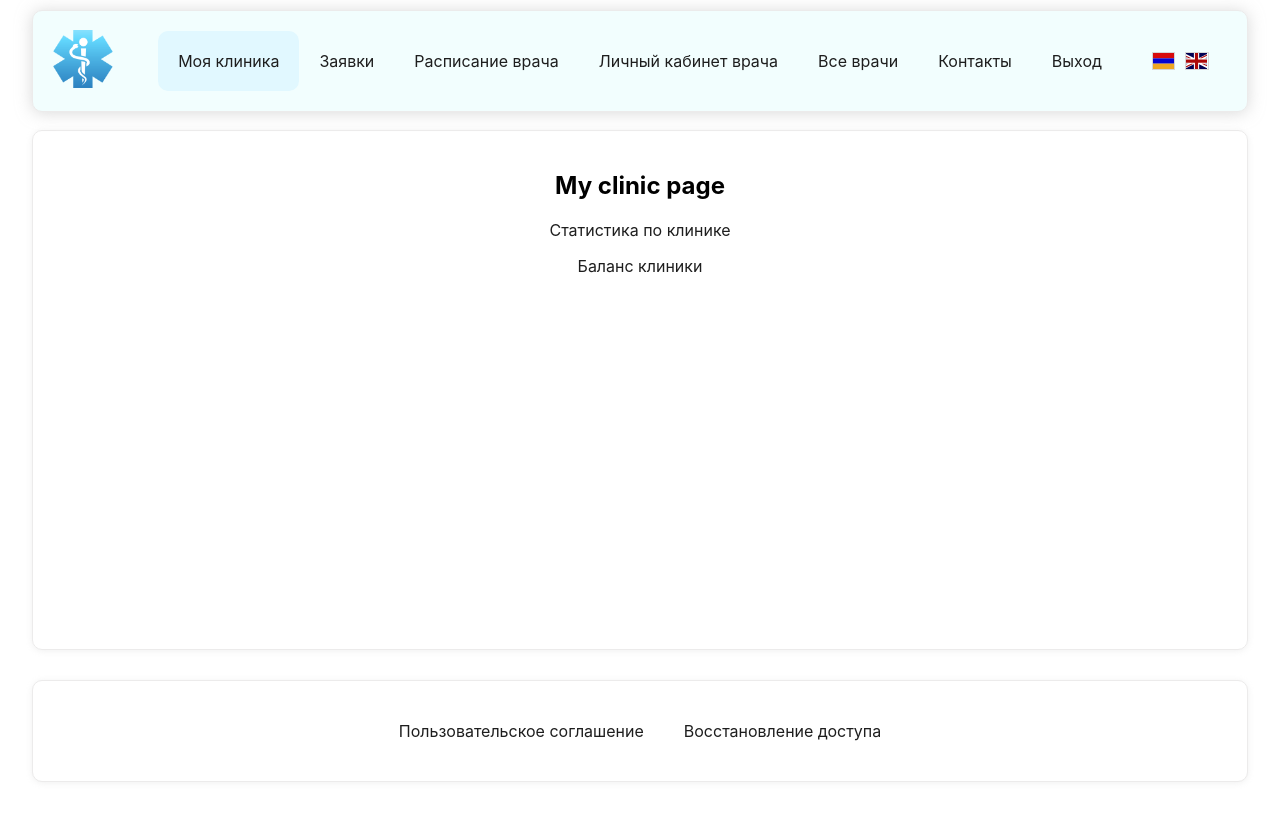
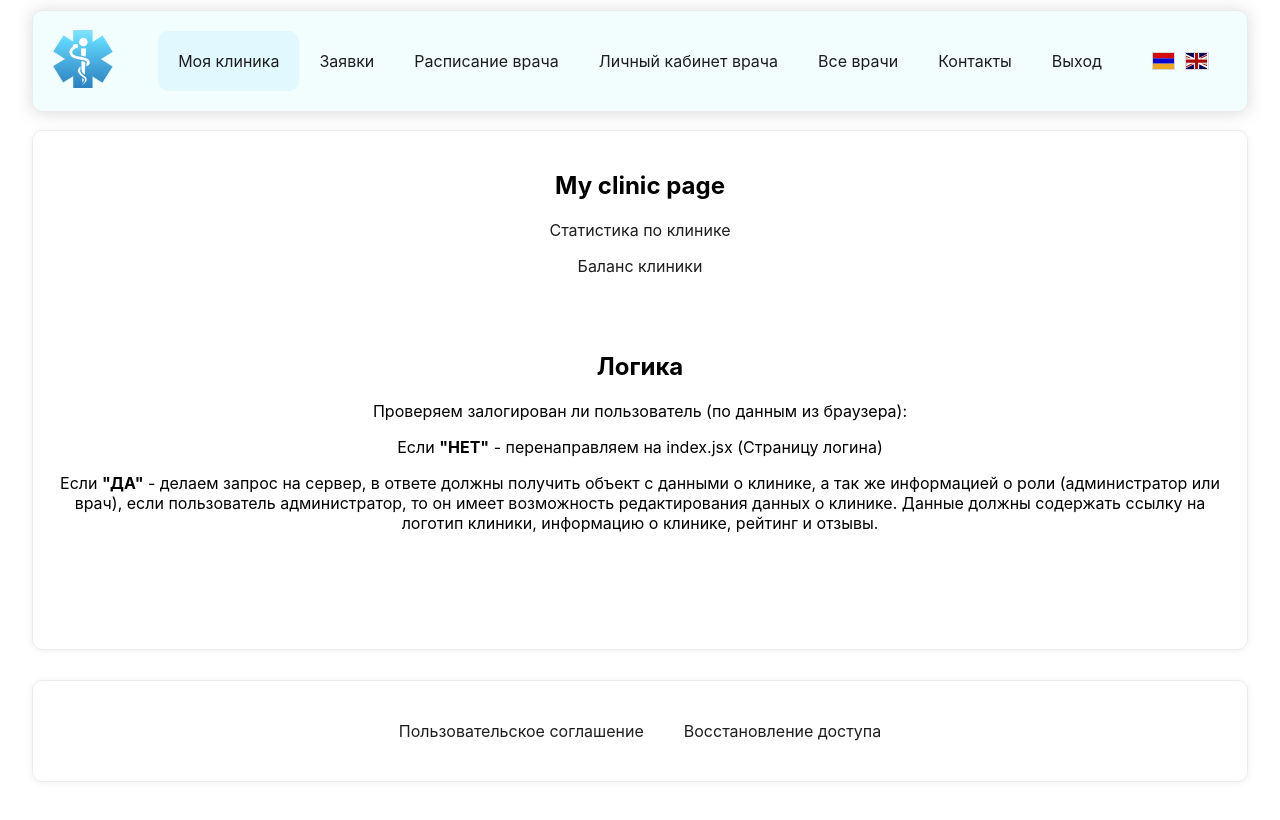
Before and after one commit to DocInfoAM/frontend, a React (Create React App) app in the folder clinics-app/: page /my-clinic in a window 1280 px wide. Built offline with nearby package versions, Linux system fonts and the light colour scheme.

Commit message:
add first info about logic on pages

```diff
--- a/clinics-app/src/pages/Claims/Claims.jsx
+++ b/clinics-app/src/pages/Claims/Claims.jsx
@@ -4,8 +4,25 @@ const Claims = () => {
   return (
     <div>
       <h2>Claims</h2>
-      <p><Link to="/all-doctors">Список врачей</Link></p>
-      <p><Link to="/my-clinic">Страница моей клиники</Link></p>
+      <p>
+        <Link to="/all-doctors">Список врачей</Link>
+      </p>
+      <p>
+        <Link to="/my-clinic">Страница моей клиники</Link>
+      </p>
+      <br />
+      <br />
+      <h2>Логика</h2>
+      <p>Проверяем залогирован ли пользователь (по данным из браузера):</p>
+      <p>
+        Если <strong>"НЕТ"</strong> - перенаправляем на index.jsx (Страницу логина)
+      </p>
+      <p>
+        Если <strong>"ДА"</strong> - делаем запрос на сервер, в ответе должны получить объект с данными о заявках,
+        редактировать их может любой пользователь
+      </p>
+      <br />
+      <br />
     </div>
   );
 };
--- a/clinics-app/src/pages/MyClinic/MyClinic.jsx
+++ b/clinics-app/src/pages/MyClinic/MyClinic.jsx
@@ -4,8 +4,27 @@ const MyClinic = () => {
   return (
     <div>
       <h2>My clinic page</h2>
-      <p><Link to="/statistics">Статистика по клинике</Link></p>
-      <p><Link to="/account-balance">Баланс клиники</Link></p>
+      <p>
+        <Link to="/statistics">Статистика по клинике</Link>
+      </p>
+      <p>
+        <Link to="/account-balance">Баланс клиники</Link>
+      </p>
+      <br />
+      <br />
+      <h2>Логика</h2>
+      <p>Проверяем залогирован ли пользователь (по данным из браузера):</p>
+      <p>
+        Если <strong>"НЕТ"</strong> - перенаправляем на index.jsx (Страницу логина)
+      </p>
+      <p>
+        Если <strong>"ДА"</strong> - делаем запрос на сервер, в ответе должны получить объект с данными о клинике, а так
+        же информацией о роли (администратор или врач), если пользователь администратор, то он имеет возможность
+        редактирования данных о клинике. Данные должны содержать ссылку на логотип клиники, информацию о клинике,
+        рейтинг и отзывы.
+      </p>
+      <br />
+      <br />
     </div>
   );
 };
--- a/clinics-app/src/pages/Schedule/Schedule.jsx
+++ b/clinics-app/src/pages/Schedule/Schedule.jsx
@@ -4,9 +4,28 @@ const Schedule = () => {
   return (
     <div>
       <h2>Schedule</h2>
-      <p><Link to="/edit-schedule">Редактировать моё расписание</Link></p>
-      <p><Link to="/personal-area">Личный кабинет врача</Link></p>
-      <p><Link to="/all-doctors">Список врачей</Link></p>
+      <p>
+        <Link to="/edit-schedule">Редактировать моё расписание</Link>
+      </p>
+      <p>
+        <Link to="/personal-area">Личный кабинет врача</Link>
+      </p>
+      <p>
+        <Link to="/all-doctors">Список врачей</Link>
+      </p>
+      <br />
+      <br />
+      <h2>Логика</h2>
+      <p>Проверяем залогирован ли пользователь (по данным из браузера):</p>
+      <p>
+        Если <strong>"НЕТ"</strong> - перенаправляем на index.jsx (Страницу логина)
+      </p>
+      <p>
+        Если <strong>"ДА"</strong> - делаем запрос на сервер, в ответе должны получить объект с данными о расписании с
+        возможностью редактировать расписание вне зависимости от роли
+      </p>
+      <br />
+      <br />
     </div>
   );
 };
--- a/clinics-app/src/pages/index.jsx
+++ b/clinics-app/src/pages/index.jsx
@@ -3,6 +3,8 @@ const index = () => {
   return (
     <div>
       <h2>index.jsx (Login screen)</h2>
+      <p>Содержит поля для ввода логина и пароля</p>
+      <br /><br />
       <h2>Логика</h2>
       <p>Страница при загрузке должна понять залогирован пользователь или нет (храним в локал сторедж?).</p>
       <p><strong>Если "ДА"</strong>, то делаем редирект на стартовую страницу:</p>
```
